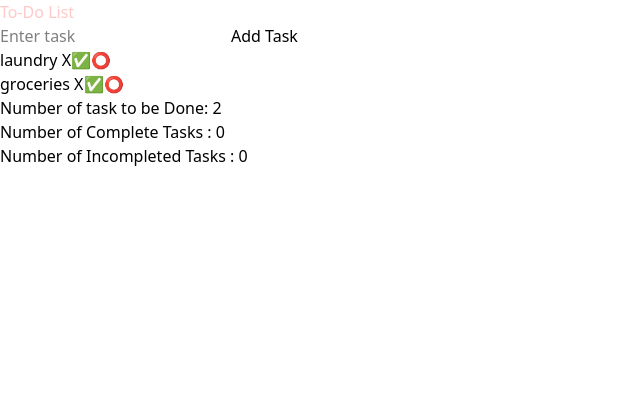
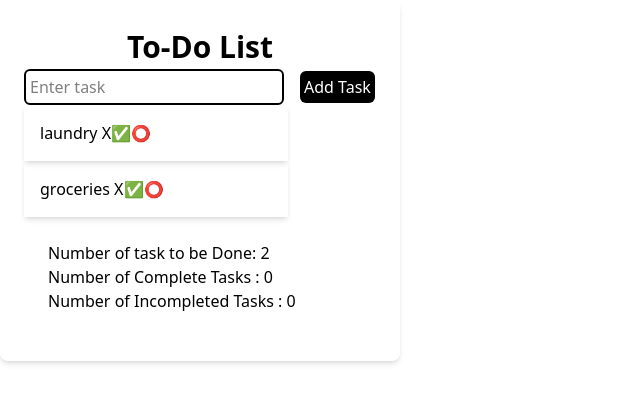
Before and after one commit to Blessing-bit-ui/TodoListwithTailwind, a React (Vite) app in the folder todoproject/: page / in a window 1280 px wide. Shown: the top 402 px of the page, without its empty margins (0-640 px from the left). Built offline with nearby package versions, Linux system fonts and the light colour scheme.

Commit message:
added tailwind css

```diff
--- a/todoproject/src/TodoList.jsx
+++ b/todoproject/src/TodoList.jsx
@@ -9,12 +9,18 @@ export default function TodoList(){
     const [completeIndexes, setCompleteIndexes] = useState([])
     const [incompleteIndexes, setInCompleteIndexes] = useState([])
    const [tasksIndexes, setTaskIndexes] = useState([])
+   const [errors, setErrors] =useState("")
     function handleTaskbutton(){
     if(input !== ""){
     setTasks([...tasks, input])
     setCount(count + 1)
     setInput("")
     }
+    if(input ==""){
+    setErrors("Tasks is required")
+    return;
+    }
+    setErrors("")
   }
    function deleteButton(index){
     const newTasks=tasks.filter((_,i) =>i !== index)
@@ -43,35 +49,37 @@ function handleIncomplete(index){
 }
 
 return (
-  <div>
-    <h1 class="text-red-200 ">To-Do List</h1>
+  <div class=" w-100 rounded-lg shadow-md p-6">
+    <h1 class="text-center font-bold text-[30px]">To-Do List</h1>
     <input
       value={input}
       placeholder="Enter task"
       onChange={(e) => setInput(e.target.value)}
+      class=" p-1 border-2 rounded-md w-[260px] mr-4"
     />
-    <button onClick={handleTaskbutton}>Add Task</button>
+    <button onClick={handleTaskbutton} class="bg-black text-white rounded-md p-1">Add Task</button>
+    {errors && <p>{errors}</p>}
     <ul>
       {tasks.map((task, index) => (
-        <li key={index}>
+        <li key={index} class=" w-66 shadow-md p-4">
           {task}{" "}
           <span>
             <button onClick={() => deleteButton(index)}>X</button>
           </span>
           <span>
-            <button onClick={()=>handleComplete(index)}>✅</button>
+            <button onClick={() => handleComplete(index)}>✅</button>
           </span>
           <span>
-            <button onClick={()=>handleIncomplete(index)}>
-            ⭕
-            </button>
+            <button onClick={() => handleIncomplete(index)}>⭕</button>
           </span>
         </li>
       ))}
     </ul>
+    <div class="p-6 ">
     <p> Number of task to be Done: {count}</p>
     <p> Number of Complete Tasks : {complete}</p>
     <p>Number of Incompleted Tasks : {incomplete}</p>
+    </div>
   </div>
 );
 }
```
